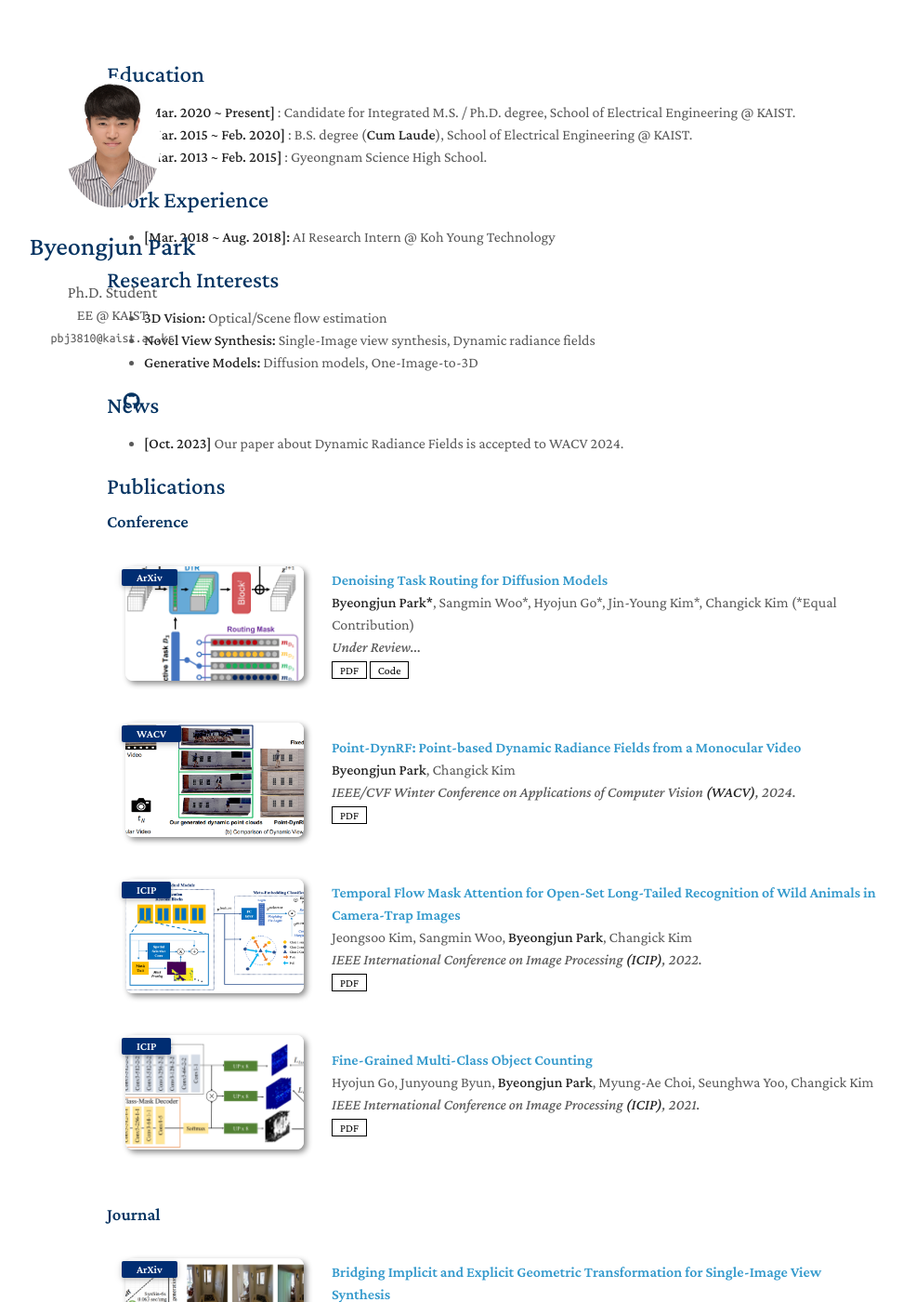
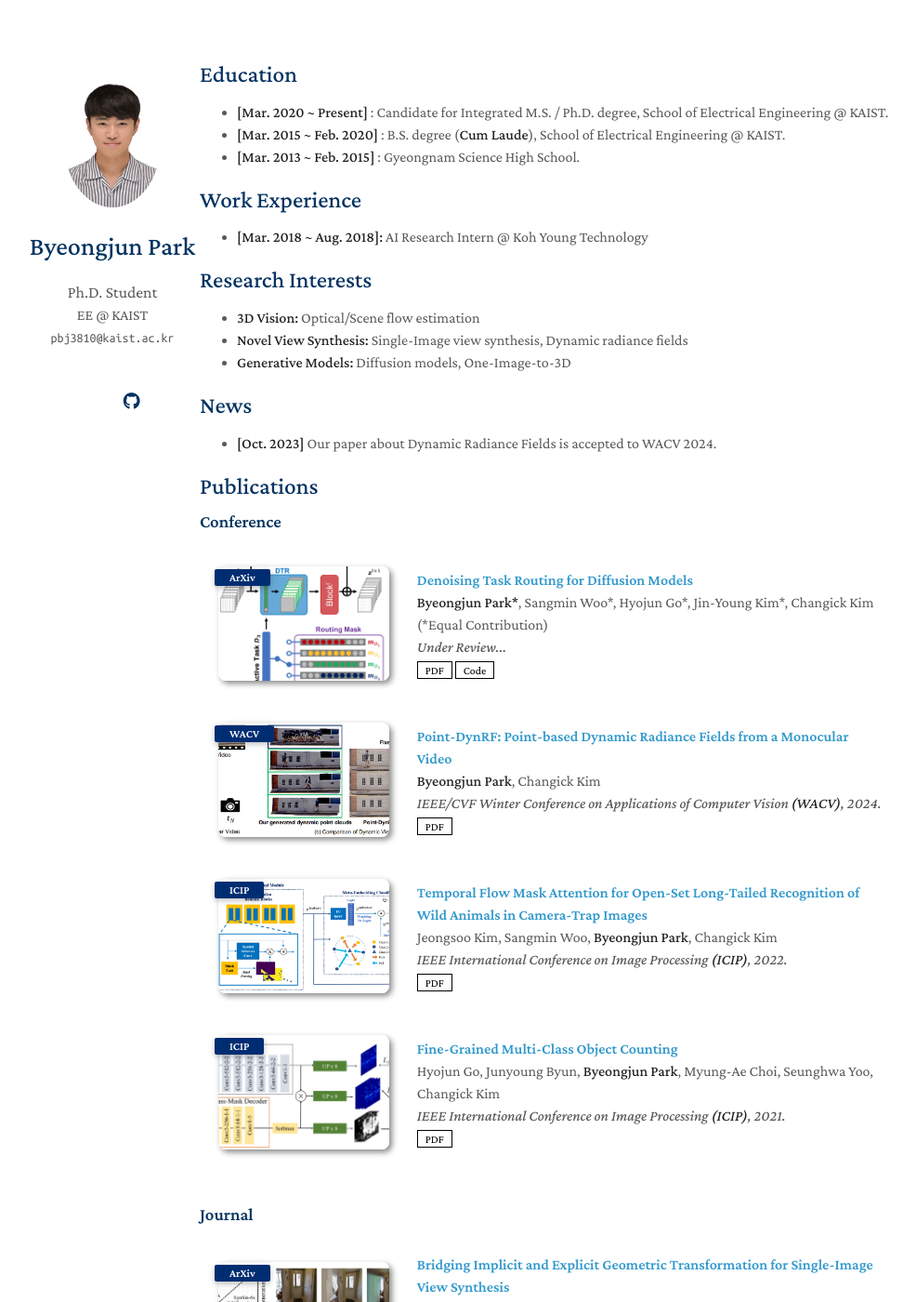
Before and after one commit to byeongjun-park/byeongjun-park.github.io, a Jekyll site: the page built from index.md, in a window 1280 px wide and 1400 px high. Shown: the whole window at 93% size, without its empty margins (155-1141 px from the left). Built offline with Jekyll 4.4.1, drawn with Linux system fonts in a browser that asks for light colours; nearby versions of some CDN libraries; a style sheet for code colours, icons or effects is not loaded; our own code applies the rules of GitHub Pages for plain Markdown files.

Commit message:
profile update

```diff
--- a/_sass/minimal-light-no-dark-mode.scss
+++ b/_sass/minimal-light-no-dark-mode.scss
@@ -353,7 +353,7 @@ header ul a strong {
 }
 
 section {
-  width:850px;
+  width:750px;
   float:right;
   padding-top:4.0em;
   padding-bottom:50px;
--- a/_sass/minimal-light.scss
+++ b/_sass/minimal-light.scss
@@ -432,7 +432,7 @@ header ul a strong {
 }
 
 section {
-  width:850px;
+  width:750px;
   float:right;
   padding-top:4.0em;
   padding-bottom:50px;
```
